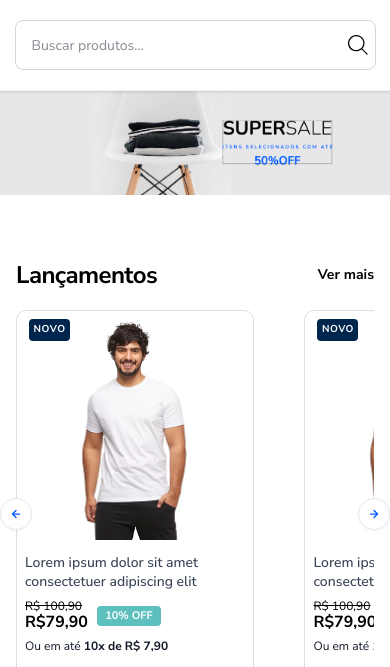
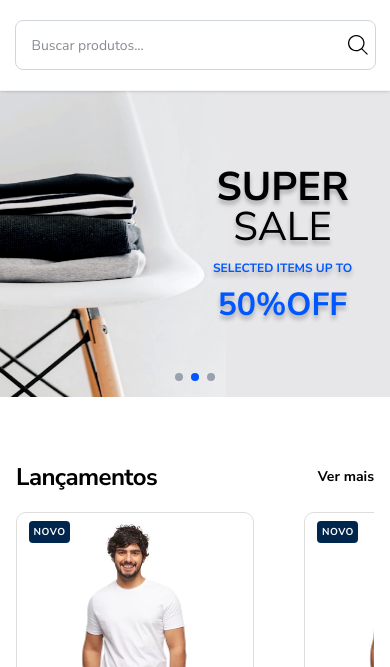
Before and after one commit to daniele-senko/projeto-01-ecommerce, a website built with Vite: page index.html in a window 390 px wide. Shown: the part 144-811 px from the top of the page. Built offline with nearby package versions, Linux system fonts and the light colour scheme.

Commit message:
feat(hero): adiciona responsividade e layout exclusivo para mobile
- Adiciona textos promocionais centralizados para telas menores
- Configura paginação em dots visível apenas no mobile
- Ajusta escala e posicionamento da imagem da cadeira para dispositivos móveis

```diff
--- a/index.html
+++ b/index.html
@@ -15,7 +15,8 @@
   <link href="https://fonts.googleapis.com/css2?family=Nunito+Sans:wght@400;700&display=swap" rel="stylesheet" />
 </head>
 
- <!-- BANNER PROMOCIONAL -->
+<!-- BANNER PROMOCIONAL -->
+
 <body class="font-sans antialiased text-gray-900 bg-white">
   <div
     class="bg-avanti-blue text-white text-center h-[65px] md:h-[30px] flex items-center justify-center w-full font-sans px-4 max-[768px]:mb-[27px]">
@@ -43,7 +44,7 @@
         </svg>
       </button>
 
-     <!-- LOGO (mobile + desktop) -->
+      <!-- LOGO (mobile + desktop) -->
       <a href="/" class="shrink-0 max-[768px]:w-[148px] max-[768px]:h-[27px] max-[768px]:mr-[69px]"
         aria-label="Avanti - Página Inicial">
         <img src="/src/assets/images/logo-avanti.svg" alt="Logo Avanti" width="120" height="32"
@@ -73,7 +74,7 @@
         </div>
       </div>
 
-       <!-- NAV DOS ÍCONES (usuário + carrinho) -->
+      <!-- NAV DOS ÍCONES (usuário + carrinho) -->
       <nav class="flex items-center gap-6 max-[768px]:ml-auto max-[768px]:gap-0" aria-label="Menu do usuário">
         <!-- Ícone de usuário: só em telas ≥ 1024px (lg:flex) -->
         <a href="#" class="hidden lg:flex items-center gap-2 text-gray-700 hover:text-avanti-blue transition">
@@ -348,23 +349,57 @@
   </header>
 
   <main>
-    <!-- aqui foi o trecho que mais me deu trabalho: o Figma tinha a cadeira e o banner posicionados em
-         pixel fixo (1920x510), mas eu precisava que isso ficasse responsivo sem quebrar a proporção.
-         a saída que encontrei foi manter a section com aspect-ratio fixo (aspect-[1920/510]) e posicionar
-         a cadeira e o banner em % calculado a partir do valor em px que o Figma me dava
-         (ex: 452px de 1920px = calc(452/1920*100%)), assim a posição acompanha o redimensionamento
-         da tela em vez de ficar "engessada" só pra desktop -->
+
+    <!-- HERO -->
     <section class="relative w-full bg-gray-light overflow-hidden">
-      <div class="relative w-full max-w-[1920px] mx-auto aspect-[1920/510]">
-        <img src="/src/assets/images/hero-cadeira.png" alt="Cadeira branca moderna com pilha de roupas dobradas"
-          class="absolute left-[calc(452/1920*100%)] top-0 h-full w-auto object-contain z-10" loading="eager" />
+      <div
+        class="relative w-full max-w-[1920px] mx-auto aspect-[1920/510] max-[768px]:aspect-auto max-[768px]:h-[306px]">
 
+        <!-- Cadeira (mobile + desktop) -->
+        <img src="/src/assets/images/hero-cadeira.png" alt="Cadeira branca moderna com pilha de roupas dobradas" class="absolute md:left-auto md:right-[47.3%] top-0 h-full w-auto object-contain z-10
+                max-[768px]:left-0 max-[768px]:right-[165px] max-[768px]:h-full max-[768px]:w-auto
+                max-[768px]:object-cover max-[768px]:object-[-185px]
+                max-[768px]:brightness-[0.92] max-[768px]:contrast-[1.2]" loading="eager" />
+
+        <!-- SUPERSALE (desktop) -->
         <div
-          class="absolute right-[calc(266.97/1920*100%)] top-[calc(143/510*100%)] w-[calc(576/1920*100%)] h-[calc(224/510*100%)] z-20">
-          <img src="/src/assets/images/banner-supersale-context.png"
-            alt="Super Sale - Itens selecionados com até 50% OFF" class="w-full h-full object-contain"
-            loading="eager" />
+          class="absolute left-[56.2%] top-[27.8%] w-[30.1%] h-[44.1%] z-20 hidden md:flex flex-col items-center justify-center text-center">
+          <span
+            class="text-[5.2vw] leading-none font-bold text-black uppercase [text-shadow:0px_4px_4px_rgba(0,0,0,0.25)]">
+            SUPER<span class="font-normal">SALE</span>
+          </span>
+          <span
+            class="text-[1.3vw] font-bold text-avanti-blue uppercase tracking-[0.25em] mt-[1vw] [text-shadow:0px_4px_4px_rgba(0,0,0,0.25)]">
+            ITENS SELECIONADOS COM ATÉ
+          </span>
+          <span
+            class="text-[3.1vw] font-bold text-avanti-blue leading-none mt-[1vw] [text-shadow:0px_4px_4px_rgba(0,0,0,0.25)]">
+            50% OFF
+          </span>
+
         </div>
+
+        <!-- SUPERSALE (mobile) -->
+        <div
+          class="absolute left-[212.5px] top-[71px] w-[140px] h-[163px] z-20 flex flex-col items-center justify-center md:hidden">
+          <span
+            class="text-[40px] font-bold leading-none text-black uppercase [text-shadow:0px_4px_4px_rgba(0,0,0,0.25)]">SUPER</span>
+          <span
+            class="text-[40px] font-normal leading-none text-black uppercase [text-shadow:0px_4px_4px_rgba(0,0,0,0.25)]">SALE</span>
+          <span
+            class="text-[12px] font-bold text-avanti-blue mt-[12px] uppercase [text-shadow:0px_4px_4px_rgba(0,0,0,0.25)]">Selected
+            items up to</span>
+          <span
+            class="text-[32px] font-bold text-avanti-blue leading-none mt-[12px] [text-shadow:0px_4px_4px_rgba(0,0,0,0.25)]">50%OFF</span>
+        </div>
+
+        <!-- Paginação (mobile) -->
+        <div class="absolute bottom-4 left-1/2 -translate-x-1/2 flex gap-2 z-30 md:hidden">
+          <span class="w-2 h-2 rounded-full bg-gray-400"></span>
+          <span class="w-2 h-2 rounded-full bg-avanti-blue"></span>
+          <span class="w-2 h-2 rounded-full bg-gray-400"></span>
+        </div>
+
       </div>
     </section>
 
```
Also changed, not shown: src/assets/images/banner-supersale-context.png (deleted), src/assets/images/banner-supersale-texto.svg (deleted).
